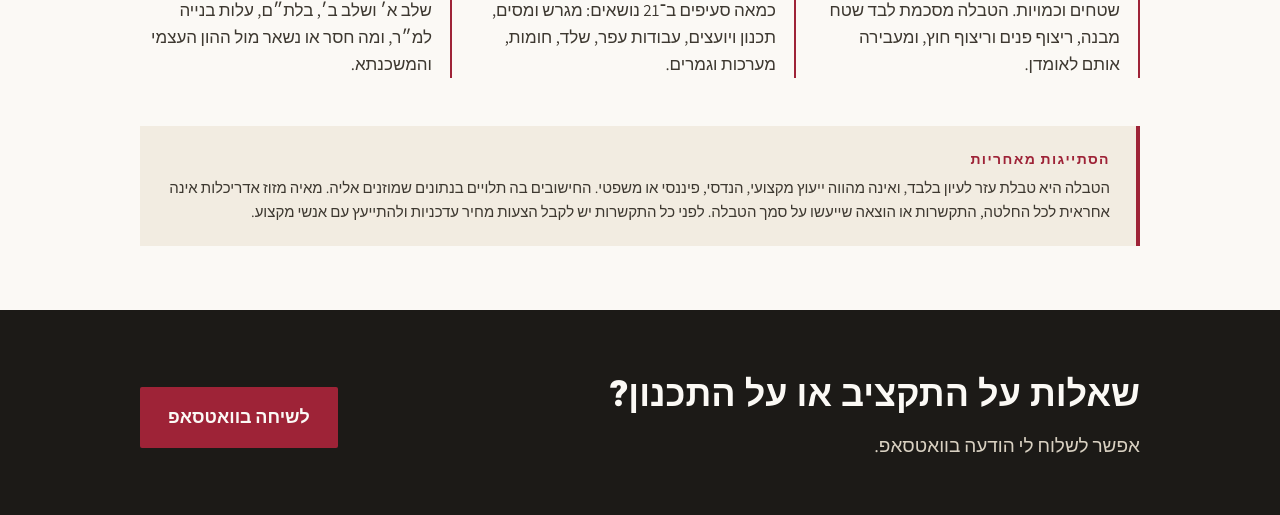
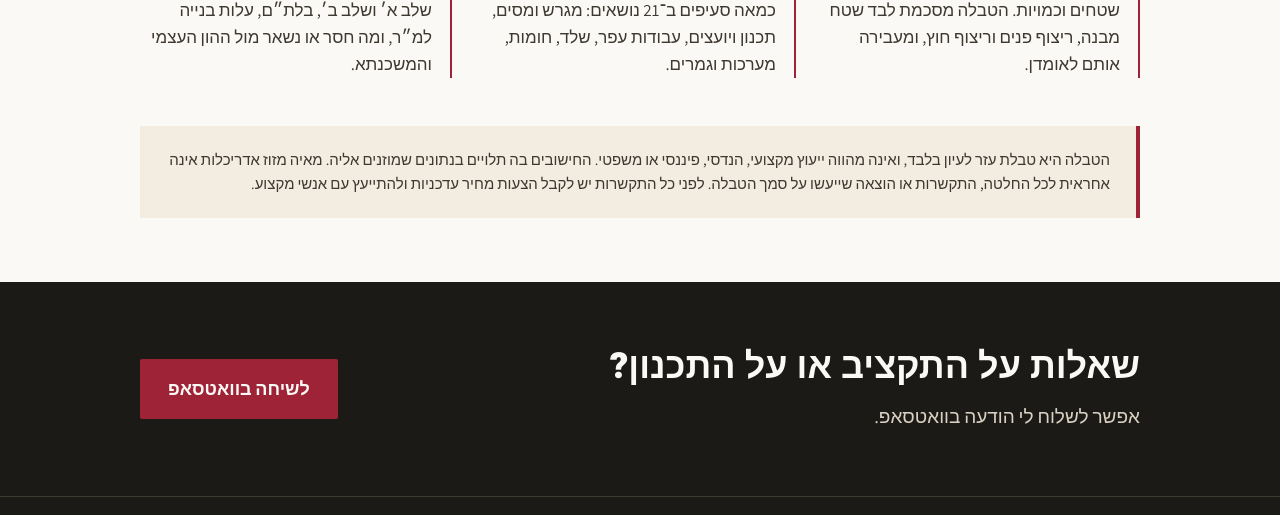
Before and after one commit to mayamazuz/Mayamazuz-site, a plain HTML site: page tavla-bniya-7k3m/index.html in a window 1280 px wide. Shown: the part 785-1300 px from the top of the page. Drawn offline with Linux system fonts and the light colour scheme; a web font is replaced by a local one.

Commit message:
Table download page: drop the disclaimer heading
Co-Authored-By: Claude Opus 5.5 <noreply@anthropic.com>
Claude-Session: https://claude.ai/code/session_01XCJE2ijuq2Ux4VjJY9YUP3

```diff
--- a/tavla-bniya-7k3m/index.html
+++ b/tavla-bniya-7k3m/index.html
@@ -87,7 +87,6 @@ document.addEventListener('click',function(e){document.querySelectorAll('details
 
 <section style="max-width: 1000px; margin: 0 auto; padding: 40px 24px 0">
 <div style="background: #F2ECE1; padding: 22px 26px; border-right: 4px solid #9E2337">
-<h3 style="margin: 0 0 6px; font-size: 14px; font-weight: 800; letter-spacing: .1em; color: #9E2337">הסתייגות מאחריות</h3>
 <p style="margin: 0; font-size: 15px; color: #3D3830">הטבלה היא טבלת עזר לעיון בלבד, ואינה מהווה ייעוץ מקצועי, הנדסי, פיננסי או משפטי. החישובים בה תלויים בנתונים שמוזנים אליה. מאיה מזוז אדריכלות אינה אחראית לכל החלטה, התקשרות או הוצאה שייעשו על סמך הטבלה. לפני כל התקשרות יש לקבל הצעות מחיר עדכניות ולהתייעץ עם אנשי מקצוע.</p>
 </div>
 </section>
```
